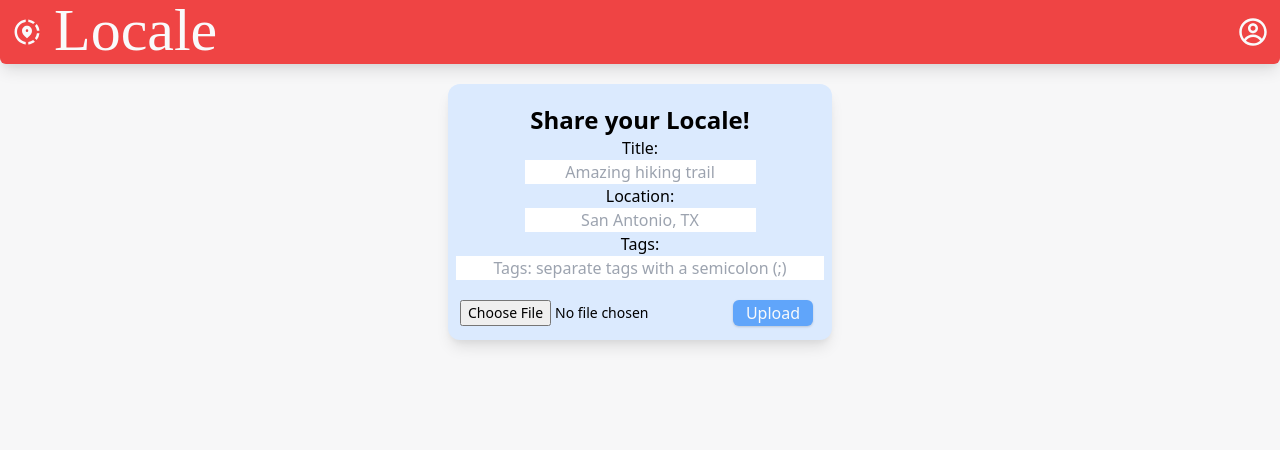
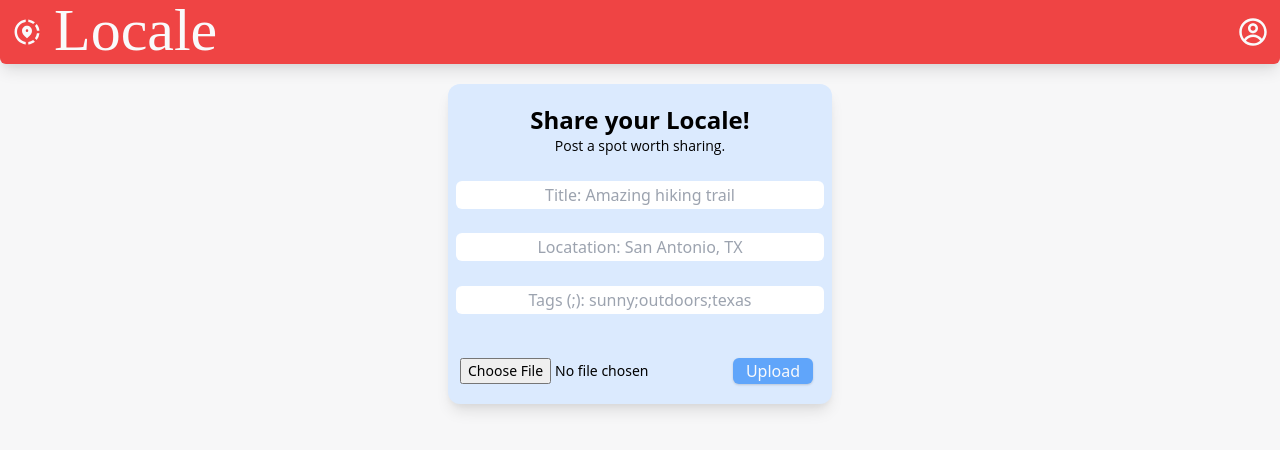
Before and after one commit to abszer/locale-app-frontend, a React (Create React App) app: page /newpost in a window 1280 px wide. Shown: the top 450 px of the page. Built offline with nearby package versions, Linux system fonts and the light colour scheme.

Commit message:
added logic for dropdown menu visibility

```diff
--- a/src/components/CreatePostForm.js
+++ b/src/components/CreatePostForm.js
@@ -10,7 +10,9 @@ const CreatePostForm = (params) => {
      const [imageURL, setImageURL] = useState("");
      const [imageFile, setImageFile] = useState();
      const [currentUser, setCurrentUser] = useLocalStorage("currentUser");
+     const [locationPlaceholder, setLocationPlaceholder] = useState() // holds value of location but to set location in req body requires autocomplete drop down to be clicked
      const [body, setBody] = useState(emptyBody)
+     const [dropDownVisible, setDropDownVisible] = useState(false)
 
      const handleFileOnChange = (e) => {
           setImageFile(e.target.files['0']);
@@ -26,31 +28,51 @@ const CreatePostForm = (params) => {
           setBody({...body, [e.target.name]: e.target.value})
      }
 
+     const handleLocationOnChange = (e) => {
+          setLocationPlaceholder(e.target.value)
+     }
+
+     const handleLocationOnKeyDown = (e) => {
+          if(e.key == 'Backspace'){
+               setDropDownVisible(false)
+          }else if(e.key){
+               setDropDownVisible(true)
+          }
+     }
+
+     const handleLocationDropDownOnClick = () => {
+
+     }
+
      const handleImageUpload = (e) => {
           e.preventDefault();
           const formData = new FormData();
           formData.append("file", imageFile);
           console.log(formData)
 
-          axios.post("https://localhost:7047/upload", formData) // change this address for production
+          axios.post("https://localhost:7047/upload", formData) // CHANGE THIS FOR PRODUCTION
                .then((response) => {
                     console.log(response.data)
-                    setImageURL("https://localhost:7047/upload/" + response.data)
+                    setImageURL("https://localhost:7047/upload/" + response.data) // CHANGE THIS FOR PRODUCTION
+                    setBody({...body, image: "https://localhost:7047/upload/" + response.data}) // CHANGE THIS FOR PRODUCTION
                })
      }
 
      return(
           <>
            { imageURL && <img src={imageURL} alt="post" />}
-          <div className="flex flex-col items-center bg-blue-100 h-64 w-96 shadow-lg rounded-xl">
+          <div className="flex flex-col items-center bg-blue-100 h-80 w-96 shadow-lg rounded-xl pb-5">
                <h2 className="mt-5 text-2xl font-bold">Share your Locale!</h2>
-               <form onSubmit={handlePostSubmit} className="flex flex-col items-center w-full pl-2 pr-2">
-                    <label htmlFor="title">Title:</label>
-                    <input type="text" name="title" className="text-center" placeholder="Amazing hiking trail" value={body.title} onChange={handleOnChange}/>
-                    <label htmlFor="location">Location:</label>
-                    <input type="text" name="location" placeholder="San Antonio, TX" className="text-center" value={body.location} onChange={handleOnChange}/>
-                    <label htmlFor="tags">Tags:</label>
-                    <input type="text" name="tags" placeholder="Tags: separate tags with a semicolon (;)" className="w-full text-center" value={body.tags} onChange={handleOnChange}/>
+               <h4 className="text-sm font-body">Post a spot worth sharing.</h4>
+               <form autoComplete="off" onSubmit={handlePostSubmit} className="flex flex-col items-center h-60 justify-evenly w-full pl-2 pr-2">
+
+                    <input type="text" name="title" className="text-center w-full h-7 rounded-md" placeholder="Title: Amazing hiking trail" value={body.title} onChange={handleOnChange}/>
+
+                    <input type="text" name="location" placeholder="Locatation: San Antonio, TX" className="text-center w-full h-7 rounded-md" value={locationPlaceholder} onChange={handleLocationOnChange} onKeyDown={(e)=>{handleLocationOnKeyDown(e)}}/>
+                    <div onClick={null} className={"relative bg-gray-50 hover:bg-gray-200 w-full h-7 -mt-4 text-center rounded-b-md cursor-pointer " + (dropDownVisible ? "" : "hidden")}>
+                         <p className="">test</p>
+                    </div>
+                    <input type="text" name="tags" placeholder="Tags (;): sunny;outdoors;texas" className="w-full text-center h-7 rounded-md" value={body.tags} onChange={handleOnChange}/>
                     <input type="hidden" name="author" value={currentUser}/>
                     {imageURL && <input type="submit" value="Create Post" className="mt-3 h-8 w-full rounded text-gray-50 bg-blue-400 hover:bg-blue-500 cursor-pointer"/>}
                </form>
```
Also changed, not shown: 1 other file (tests, documents, lock files or other folders).
